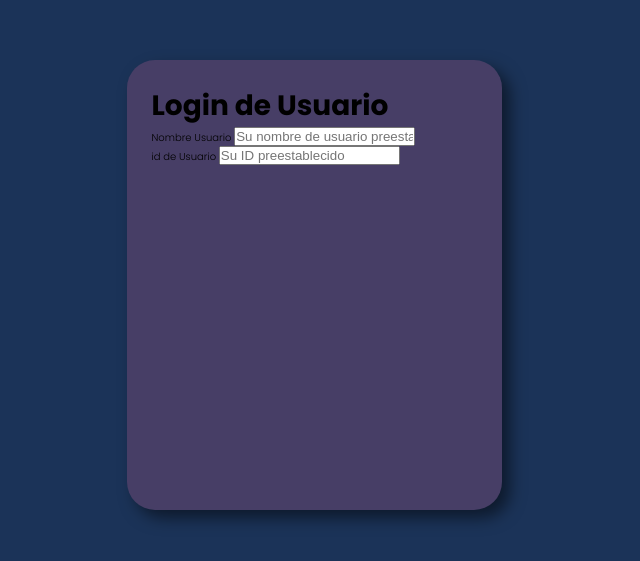
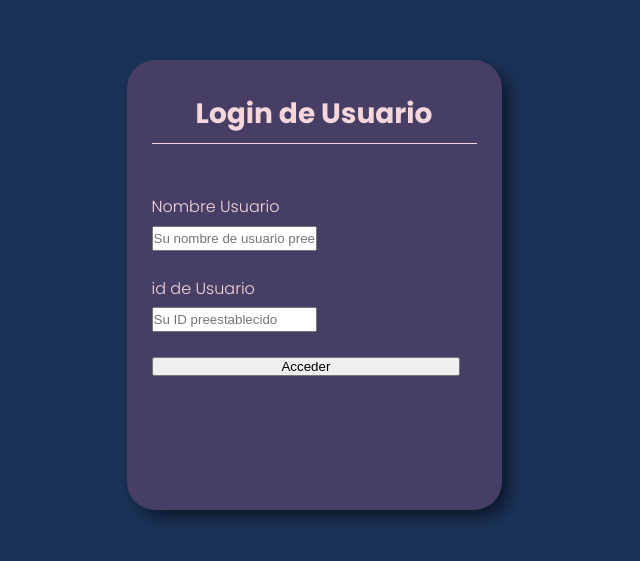
Before and after one commit to RicardoColladoRothschild/onlineStore-BASIC-CRUD, a plain HTML site: page index.html in a window 1280 px wide. Shown: the part 115-676 px from the top of the page, without its empty margins (326-966 px from the left). Drawn offline with Linux system fonts and the light colour scheme.

Commit message:
working on style for login

```diff
--- a/index.html
+++ b/index.html
@@ -12,7 +12,7 @@
         <div class="title-container">
             <h2>Login de Usuario</h2>
         </div>
-
+        <div class="login-container--info">
             <label for="name">
                 Nombre Usuario
                 <input type="text" id="name" name="name" placeholder="Su nombre de usuario preestablecido">
@@ -21,6 +21,9 @@
                 id de Usuario
                 <input type="text" id="id" name="id" placeholder="Su ID preestablecido">
             </label>
+            <button>Acceder</button>
+        </div>
+
     </div>
 </body>
 </html>
--- a/style/main.scss
+++ b/style/main.scss
@@ -40,4 +40,34 @@ body{
     border-radius:28px;
     box-shadow: 8px 8px 16px rgba(0,0,0,0.5);
 
+
+    .title-container{
+        text-align:center;
+        margin-bottom:50px;
+        color:$letters-color;
+        border-bottom: 1px solid $letters-color;
+        padding:8px;
+    }
+    .login-container--info{
+        width:95%;
+        height:100%;
+        display:flex;
+        flex-direction:column;
+        gap:15px;
+            label{
+                display:flex;
+                flex-direction:column;
+                gap:6.5px;
+                font-size:1.6rem;
+                color:$letters-color;
+                font-weight:400;
+                margin-bottom:10px;
+            }
+
+            input{
+                height:25px;
+                width:165px;
+            }
+    }
+
 }
```
Also changed, not shown: css/main.css. Lines whose indentation alone changed are shown as unchanged.
